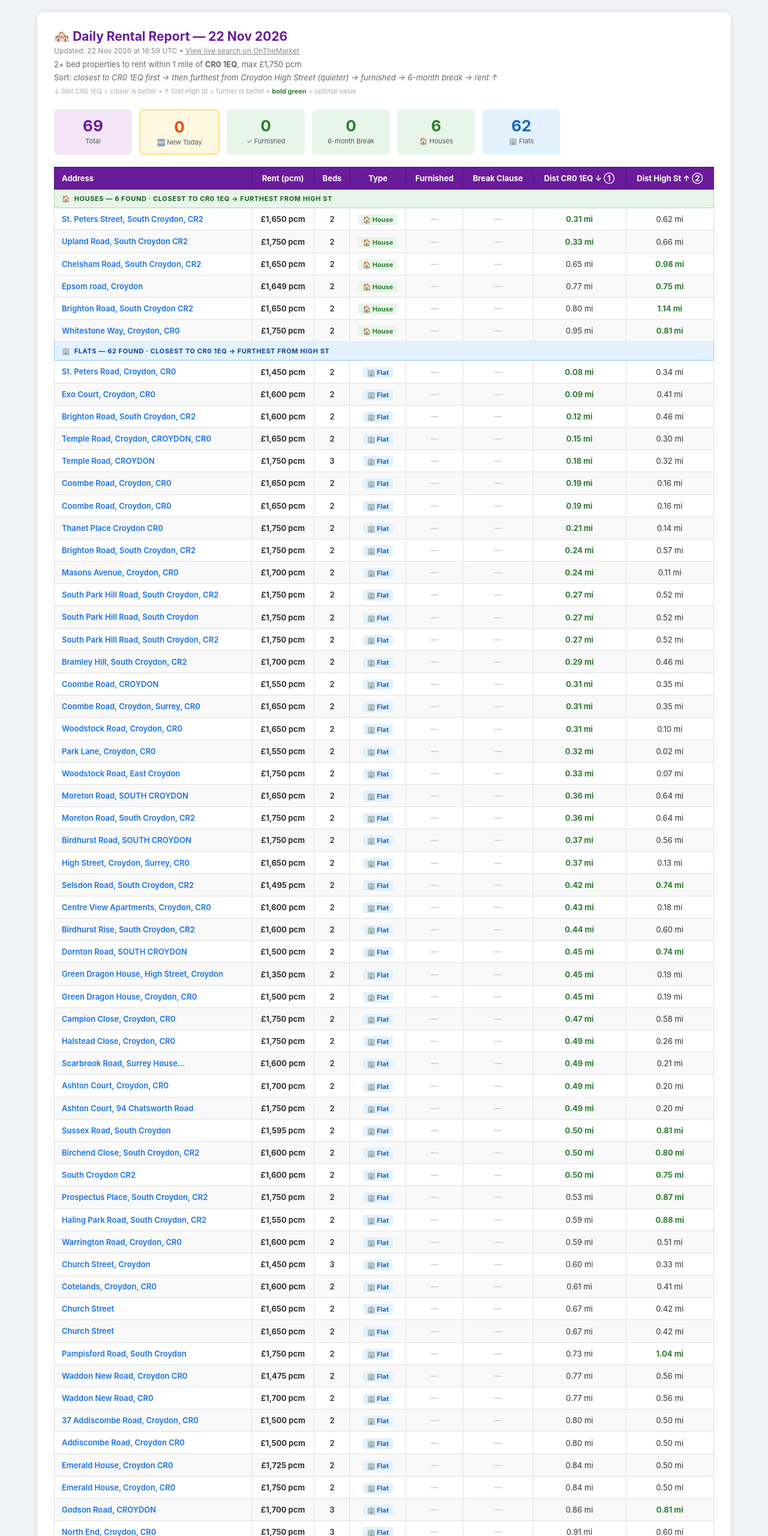
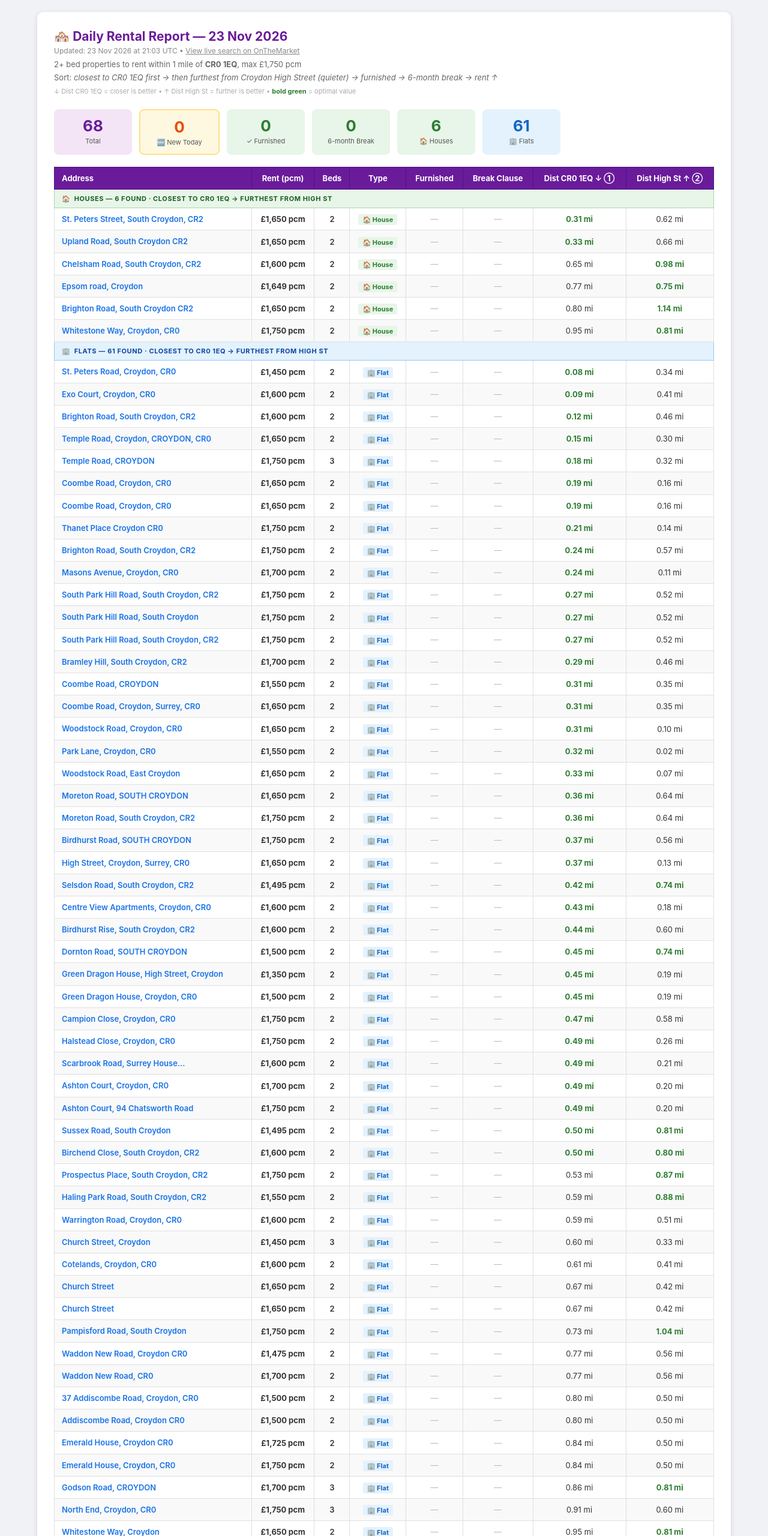
Before and after one commit to adreesh/property-reports, a plain HTML site: page rent.html in a window 1280 px wide. Shown: the top 2560 px of the page at 60% size. Drawn offline with Linux system fonts and the light colour scheme.

Commit message:
update rent report £1750pcm 2026-11-23 21:09 UTC

```diff
--- a/rent.html
+++ b/rent.html
@@ -3,14 +3,14 @@
 <head>
 <meta charset="UTF-8">
 <meta name="viewport" content="width=device-width,initial-scale=1">
-<title>Rental Report — 22 Nov 2026</title>
+<title>Rental Report — 23 Nov 2026</title>
 </head>
 <body style="font-family:-apple-system,Arial,sans-serif;background:#f0f2f5;margin:0;padding:20px;color:#333">
 <div style="background:white;border-radius:10px;box-shadow:0 2px 8px rgba(0,0,0,.12);padding:28px;max-width:1100px;margin:0 auto">
 
-  <h1 style="color:#6a1b9a;font-size:21px;margin:0 0 4px">🏘️ Daily Rental Report &mdash; 22 Nov 2026</h1>
+  <h1 style="color:#6a1b9a;font-size:21px;margin:0 0 4px">🏘️ Daily Rental Report &mdash; 23 Nov 2026</h1>
   <p style="color:#888;font-size:12px;margin:0 0 4px">
-    Updated: 22 Nov 2026 at 16:59 UTC &bull;
+    Updated: 23 Nov 2026 at 21:03 UTC &bull;
     <a href="https://www.onthemarket.com/to-rent/property/cr0-1eq/?radius=1.0&min-bedrooms=2&max-price=1750" target="_blank" style="color:#888">View live search on OnTheMarket</a>
   </p>
   <p style="color:#666;font-size:13px;margin:0 0 20px;line-height:1.7">
@@ -25,7 +25,7 @@
 
   <div style="display:flex;gap:12px;margin-bottom:20px;flex-wrap:wrap">
     <div style="background:#f3e5f5;border-radius:8px;padding:12px 20px;text-align:center;min-width:90px">
-      <div style="font-size:26px;font-weight:700;color:#6a1b9a">69</div>
+      <div style="font-size:26px;font-weight:700;color:#6a1b9a">68</div>
       <div style="font-size:11px;color:#555;margin-top:3px">Total</div>
     </div>
     <div style="background:#fff8e1;border-radius:8px;padding:12px 20px;text-align:center;min-width:90px;border:2px solid #ffe082">
@@ -45,7 +45,7 @@
       <div style="font-size:11px;color:#555;margin-top:3px">🏠 Houses</div>
     </div>
     <div style="background:#e3f2fd;border-radius:8px;padding:12px 20px;text-align:center;min-width:90px">
-      <div style="font-size:26px;font-weight:700;color:#1565c0">62</div>
+      <div style="font-size:26px;font-weight:700;color:#1565c0">61</div>
       <div style="font-size:11px;color:#555;margin-top:3px">🏢 Flats</div>
     </div>
   </div>
@@ -86,7 +86,7 @@
     <a href="https://www.onthemarket.com/details/20691369/" style="color:#1a73e8;font-weight:600;text-decoration:none"
        target="_blank">Upland Road, South Croydon CR2</a>
   </td>
-  <td style="padding:9px;border:1px solid #e0e0e0;text-align:center;font-weight:700;white-space:nowrap">£1,750 pcm</td>
+  <td style="padding:9px;border:1px solid #e0e0e0;text-align:center;font-weight:700;white-space:nowrap">£1,650 pcm</td>
   <td style="padding:9px;border:1px solid #e0e0e0;text-align:center;font-weight:600">2</td>
   <td style="padding:9px;border:1px solid #e0e0e0;text-align:center"><span style="background:#e8f5e9;color:#2e7d32;padding:2px 7px;border-radius:3px;font-size:11px;font-weight:700">🏠 House</span></td>
   <td style="padding:9px;border:1px solid #e0e0e0;text-align:center"><span style="color:#bbb">—</span></td>
@@ -99,7 +99,7 @@
     <a href="https://www.onthemarket.com/details/20598784/" style="color:#1a73e8;font-weight:600;text-decoration:none"
        target="_blank">Chelsham Road, South Croydon, CR2</a>
   </td>
-  <td style="padding:9px;border:1px solid #e0e0e0;text-align:center;font-weight:700;white-space:nowrap">£1,650 pcm</td>
+  <td style="padding:9px;border:1px solid #e0e0e0;text-align:center;font-weight:700;white-space:nowrap">£1,600 pcm</td>
   <td style="padding:9px;border:1px solid #e0e0e0;text-align:center;font-weight:600">2</td>
   <td style="padding:9px;border:1px solid #e0e0e0;text-align:center"><span style="background:#e8f5e9;color:#2e7d32;padding:2px 7px;border-radius:3px;font-size:11px;font-weight:700">🏠 House</span></td>
   <td style="padding:9px;border:1px solid #e0e0e0;text-align:center"><span style="color:#bbb">—</span></td>
@@ -145,7 +145,7 @@
   <td style="padding:9px;border:1px solid #e0e0e0;text-align:center"><span style="color:#bbb">—</span></td>
   <td style="padding:9px;border:1px solid #e0e0e0;text-align:center;white-space:nowrap">0.95 mi</td>
   <td style="padding:9px;border:1px solid #e0e0e0;text-align:center;white-space:nowrap"><span style="color:#2e7d32;font-weight:700">0.81 mi</span></td>
-</tr><tr><td colspan="8" style="padding:8px 12px;background:#e3f2fd;color:#0d47a1;font-size:11px;font-weight:700;letter-spacing:.6px;text-transform:uppercase;border:1px solid #90caf9">🏢&nbsp;&nbsp;Flats — 62 found · closest to CR0 1EQ → furthest from High St</td></tr>
+</tr><tr><td colspan="8" style="padding:8px 12px;background:#e3f2fd;color:#0d47a1;font-size:11px;font-weight:700;letter-spacing:.6px;text-transform:uppercase;border:1px solid #90caf9">🏢&nbsp;&nbsp;Flats — 61 found · closest to CR0 1EQ → furthest from High St</td></tr>
 <tr style="background:white">
   <td style="padding:9px 12px;border:1px solid #e0e0e0;line-height:1.4">
     <a href="https://www.onthemarket.com/details/20438781/" style="color:#1a73e8;font-weight:600;text-decoration:none"
@@ -385,7 +385,7 @@
     <a href="https://www.onthemarket.com/details/20714467/" style="color:#1a73e8;font-weight:600;text-decoration:none"
        target="_blank">Woodstock Road, East Croydon</a>
   </td>
-  <td style="padding:9px;border:1px solid #e0e0e0;text-align:center;font-weight:700;white-space:nowrap">£1,750 pcm</td>
+  <td style="padding:9px;border:1px solid #e0e0e0;text-align:center;font-weight:700;white-space:nowrap">£1,650 pcm</td>
   <td style="padding:9px;border:1px solid #e0e0e0;text-align:center;font-weight:600">2</td>
   <td style="padding:9px;border:1px solid #e0e0e0;text-align:center"><span style="background:#e3f2fd;color:#1565c0;padding:2px 7px;border-radius:3px;font-size:11px;font-weight:700">🏢 Flat</span></td>
   <td style="padding:9px;border:1px solid #e0e0e0;text-align:center"><span style="color:#bbb">—</span></td>
@@ -593,7 +593,7 @@
     <a href="https://www.onthemarket.com/details/6529944/" style="color:#1a73e8;font-weight:600;text-decoration:none"
        target="_blank">Sussex Road, South Croydon</a>
   </td>
-  <td style="padding:9px;border:1px solid #e0e0e0;text-align:center;font-weight:700;white-space:nowrap">£1,595 pcm</td>
+  <td style="padding:9px;border:1px solid #e0e0e0;text-align:center;font-weight:700;white-space:nowrap">£1,495 pcm</td>
   <td style="padding:9px;border:1px solid #e0e0e0;text-align:center;font-weight:600">2</td>
   <td style="padding:9px;border:1px solid #e0e0e0;text-align:center"><span style="background:#e3f2fd;color:#1565c0;padding:2px 7px;border-radius:3px;font-size:11px;font-weight:700">🏢 Flat</span></td>
   <td style="padding:9px;border:1px solid #e0e0e0;text-align:center"><span style="color:#bbb">—</span></td>
@@ -616,19 +616,6 @@
 </tr>
 <tr style="background:white">
   <td style="padding:9px 12px;border:1px solid #e0e0e0;line-height:1.4">
-    <a href="https://www.onthemarket.com/details/20633569/" style="color:#1a73e8;font-weight:600;text-decoration:none"
-       target="_blank">South Croydon CR2</a>
-  </td>
-  <td style="padding:9px;border:1px solid #e0e0e0;text-align:center;font-weight:700;white-space:nowrap">£1,600 pcm</td>
-  <td style="padding:9px;border:1px solid #e0e0e0;text-align:center;font-weight:600">2</td>
-  <td style="padding:9px;border:1px solid #e0e0e0;text-align:center"><span style="background:#e3f2fd;color:#1565c0;padding:2px 7px;border-radius:3px;font-size:11px;font-weight:700">🏢 Flat</span></td>
-  <td style="padding:9px;border:1px solid #e0e0e0;text-align:center"><span style="color:#bbb">—</span></td>
-  <td style="padding:9px;border:1px solid #e0e0e0;text-align:center"><span style="color:#bbb">—</span></td>
-  <td style="padding:9px;border:1px solid #e0e0e0;text-align:center;white-space:nowrap"><span style="color:#2e7d32;font-weight:700">0.50 mi</span></td>
-  <td style="padding:9px;border:1px solid #e0e0e0;text-align:center;white-space:nowrap"><span style="color:#2e7d32;font-weight:700">0.75 mi</span></td>
-</tr>
-<tr style="background:#f9f9f9">
-  <td style="padding:9px 12px;border:1px solid #e0e0e0;line-height:1.4">
     <a href="https://www.onthemarket.com/details/20714739/" style="color:#1a73e8;font-weight:600;text-decoration:none"
        target="_blank">Prospectus Place, South Croydon, CR2</a>
   </td>
@@ -640,7 +627,7 @@
   <td style="padding:9px;border:1px solid #e0e0e0;text-align:center;white-space:nowrap">0.53 mi</td>
   <td style="padding:9px;border:1px solid #e0e0e0;text-align:center;white-space:nowrap"><span style="color:#2e7d32;font-weight:700">0.87 mi</span></td>
 </tr>
-<tr style="background:white">
+<tr style="background:#f9f9f9">
   <td style="padding:9px 12px;border:1px solid #e0e0e0;line-height:1.4">
     <a href="https://www.onthemarket.com/details/17903469/" style="color:#1a73e8;font-weight:600;text-decoration:none"
        target="_blank">Haling Park Road, South Croydon, CR2</a>
@@ -653,7 +640,7 @@
   <td style="padding:9px;border:1px solid #e0e0e0;text-align:center;white-space:nowrap">0.59 mi</td>
   <td style="padding:9px;border:1px solid #e0e0e0;text-align:center;white-space:nowrap"><span style="color:#2e7d32;font-weight:700">0.88 mi</span></td>
 </tr>
-<tr style="background:#f9f9f9">
+<tr style="background:white">
   <td style="padding:9px 12px;border:1px solid #e0e0e0;line-height:1.4">
     <a href="https://www.onthemarket.com/details/17419082/" style="color:#1a73e8;font-weight:600;text-decoration:none"
        target="_blank">Warrington Road, Croydon, CR0</a>
@@ -666,7 +653,7 @@
   <td style="padding:9px;border:1px solid #e0e0e0;text-align:center;white-space:nowrap">0.59 mi</td>
   <td style="padding:9px;border:1px solid #e0e0e0;text-align:center;white-space:nowrap">0.51 mi</td>
 </tr>
-<tr style="background:white">
+<tr style="background:#f9f9f9">
   <td style="padding:9px 12px;border:1px solid #e0e0e0;line-height:1.4">
     <a href="https://www.onthemarket.com/details/7707430/" style="color:#1a73e8;font-weight:600;text-decoration:none"
        target="_blank">Church Street, Croydon</a>
@@ -679,7 +666,7 @@
   <td style="padding:9px;border:1px solid #e0e0e0;text-align:center;white-space:nowrap">0.60 mi</td>
   <td style="padding:9px;border:1px solid #e0e0e0;text-align:center;white-space:nowrap">0.33 mi</td>
 </tr>
-<tr style="background:#f9f9f9">
+<tr style="background:white">
   <td style="padding:9px 12px;border:1px solid #e0e0e0;line-height:1.4">
     <a href="https://www.onthemarket.com/details/20235144/" style="color:#1a73e8;font-weight:600;text-decoration:none"
        target="_blank">Cotelands, Croydon, CR0</a>
@@ -692,7 +679,7 @@
   <td style="padding:9px;border:1px solid #e0e0e0;text-align:center;white-space:nowrap">0.61 mi</td>
   <td style="padding:9px;border:1px solid #e0e0e0;text-align:center;white-space:nowrap">0.41 mi</td>
 </tr>
-<tr style="background:white">
+<tr style="background:#f9f9f9">
   <td style="padding:9px 12px;border:1px solid #e0e0e0;line-height:1.4">
     <a href="https://www.onthemarket.com/details/20120641/" style="color:#1a73e8;font-weight:600;text-decoration:none"
        target="_blank">Church Street</a>
@@ -705,7 +692,7 @@
   <td style="padding:9px;border:1px solid #e0e0e0;text-align:center;white-space:nowrap">0.67 mi</td>
   <td style="padding:9px;border:1px solid #e0e0e0;text-align:center;white-space:nowrap">0.42 mi</td>
 </tr>
-<tr style="background:#f9f9f9">
+<tr style="background:white">
   <td style="padding:9px 12px;border:1px solid #e0e0e0;line-height:1.4">
     <a href="https://www.onthemarket.com/details/20120642/" style="color:#1a73e8;font-weight:600;text-decoration:none"
        target="_blank">Church Street</a>
@@ -718,7 +705,7 @@
   <td style="padding:9px;border:1px solid #e0e0e0;text-align:center;white-space:nowrap">0.67 mi</td>
   <td style="padding:9px;border:1px solid #e0e0e0;text-align:center;white-space:nowrap">0.42 mi</td>
 </tr>
-<tr style="background:white">
+<tr style="background:#f9f9f9">
   <td style="padding:9px 12px;border:1px solid #e0e0e0;line-height:1.4">
     <a href="https://www.onthemarket.com/details/10286012/" style="color:#1a73e8;font-weight:600;text-decoration:none"
        target="_blank">Pampisford Road, South Croydon</a>
@@ -731,7 +718,7 @@
   <td style="padding:9px;border:1px solid #e0e0e0;text-align:center;white-space:nowrap">0.73 mi</td>
   <td style="padding:9px;border:1px solid #e0e0e0;text-align:center;white-space:nowrap"><span style="color:#2e7d32;font-weight:700">1.04 mi</span></td>
 </tr>
-<tr style="background:#f9f9f9">
+<tr style="background:white">
   <td style="padding:9px 12px;border:1px solid #e0e0e0;line-height:1.4">
     <a href="https://www.onthemarket.com/details/20784066/" style="color:#1a73e8;font-weight:600;text-decoration:none"
        target="_blank">Waddon New Road, Croydon CR0</a>
@@ -744,7 +731,7 @@
   <td style="padding:9px;border:1px solid #e0e0e0;text-align:center;white-space:nowrap">0.77 mi</td>
   <td style="padding:9px;border:1px solid #e0e0e0;text-align:center;white-space:nowrap">0.56 mi</td>
 </tr>
-<tr style="background:white">
+<tr style="background:#f9f9f9">
   <td style="padding:9px 12px;border:1px solid #e0e0e0;line-height:1.4">
     <a href="https://www.onthemarket.com/details/20751405/" style="color:#1a73e8;font-weight:600;text-decoration:none"
        target="_blank">Waddon New Road, CR0</a>
@@ -757,7 +744,7 @@
   <td style="padding:9px;border:1px solid #e0e0e0;text-align:center;white-space:nowrap">0.77 mi</td>
   <td style="padding:9px;border:1px solid #e0e0e0;text-align:center;white-space:nowrap">0.56 mi</td>
 </tr>
-<tr style="background:#f9f9f9">
+<tr style="background:white">
   <td style="padding:9px 12px;border:1px solid #e0e0e0;line-height:1.4">
     <a href="https://www.onthemarket.com/details/20592258/" style="color:#1a73e8;font-weight:600;text-decoration:none"
        target="_blank">37 Addiscombe Road, Croydon, CR0</a>
@@ -770,7 +757,7 @@
   <td style="padding:9px;border:1px solid #e0e0e0;text-align:center;white-space:nowrap">0.80 mi</td>
   <td style="padding:9px;border:1px solid #e0e0e0;text-align:center;white-space:nowrap">0.50 mi</td>
 </tr>
-<tr style="background:white">
+<tr style="background:#f9f9f9">
   <td style="padding:9px 12px;border:1px solid #e0e0e0;line-height:1.4">
     <a href="https://www.onthemarket.com/details/20597911/" style="color:#1a73e8;font-weight:600;text-decoration:none"
        target="_blank">Addiscombe Road, Croydon CR0</a>
@@ -783,7 +770,7 @@
   <td style="padding:9px;border:1px solid #e0e0e0;text-align:center;white-space:nowrap">0.80 mi</td>
   <td style="padding:9px;border:1px solid #e0e0e0;text-align:center;white-space:nowrap">0.50 mi</td>
 </tr>
-<tr style="background:#f9f9f9">
+<tr style="background:white">
   <td style="padding:9px 12px;border:1px solid #e0e0e0;line-height:1.4">
     <a href="https://www.onthemarket.com/details/20388629/" style="color:#1a73e8;font-weight:600;text-decoration:none"
        target="_blank">Emerald House, Croydon CR0</a>
@@ -796,7 +783,7 @@
   <td style="padding:9px;border:1px solid #e0e0e0;text-align:center;white-space:nowrap">0.84 mi</td>
   <td style="padding:9px;border:1px solid #e0e0e0;text-align:center;white-space:nowrap">0.50 mi</td>
 </tr>
-<tr style="background:white">
+<tr style="background:#f9f9f9">
   <td style="padding:9px 12px;border:1px solid #e0e0e0;line-height:1.4">
     <a href="https://www.onthemarket.com/details/20563569/" style="color:#1a73e8;font-weight:600;text-decoration:none"
        target="_blank">Emerald House, Croydon, CR0</a>
@@ -809,7 +796,7 @@
   <td style="padding:9px;border:1px solid #e0e0e0;text-align:center;white-space:nowrap">0.84 mi</td>
   <td style="padding:9px;border:1px solid #e0e0e0;text-align:center;white-space:nowrap">0.50 mi</td>
 </tr>
-<tr style="background:#f9f9f9">
+<tr style="background:white">
   <td style="padding:9px 12px;border:1px solid #e0e0e0;line-height:1.4">
     <a href="https://www.onthemarket.com/details/20388462/" style="color:#1a73e8;font-weight:600;text-decoration:none"
        target="_blank">Godson Road, CROYDON</a>
@@ -822,7 +809,7 @@
   <td style="padding:9px;border:1px solid #e0e0e0;text-align:center;white-space:nowrap">0.86 mi</td>
   <td style="padding:9px;border:1px solid #e0e0e0;text-align:center;white-space:nowrap"><span style="color:#2e7d32;font-weight:700">0.81 mi</span></td>
 </tr>
-<tr style="background:white">
+<tr style="background:#f9f9f9">
   <td style="padding:9px 12px;border:1px solid #e0e0e0;line-height:1.4">
     <a href="https://www.onthemarket.com/details/20312806/" style="color:#1a73e8;font-weight:600;text-decoration:none"
        target="_blank">North End, Croydon, CR0</a>
@@ -835,7 +822,7 @@
   <td style="padding:9px;border:1px solid #e0e0e0;text-align:center;white-space:nowrap">0.91 mi</td>
   <td style="padding:9px;border:1px solid #e0e0e0;text-align:center;white-space:nowrap">0.60 mi</td>
 </tr>
-<tr style="background:#f9f9f9">
+<tr style="background:white">
   <td style="padding:9px 12px;border:1px solid #e0e0e0;line-height:1.4">
     <a href="https://www.onthemarket.com/details/6573427/" style="color:#1a73e8;font-weight:600;text-decoration:none"
        target="_blank">Whitestone Way, Croydon</a>
@@ -848,7 +835,7 @@
   <td style="padding:9px;border:1px solid #e0e0e0;text-align:center;white-space:nowrap">0.95 mi</td>
   <td style="padding:9px;border:1px solid #e0e0e0;text-align:center;white-space:nowrap"><span style="color:#2e7d32;font-weight:700">0.81 mi</span></td>
 </tr>
-<tr style="background:white">
+<tr style="background:#f9f9f9">
   <td style="padding:9px 12px;border:1px solid #e0e0e0;line-height:1.4">
     <a href="https://www.onthemarket.com/details/16132339/" style="color:#1a73e8;font-weight:600;text-decoration:none"
        target="_blank">Whitestone Way, Croydon</a>
@@ -861,7 +848,7 @@
   <td style="padding:9px;border:1px solid #e0e0e0;text-align:center;white-space:nowrap">0.95 mi</td>
   <td style="padding:9px;border:1px solid #e0e0e0;text-align:center;white-space:nowrap"><span style="color:#2e7d32;font-weight:700">0.81 mi</span></td>
 </tr>
-<tr style="background:#f9f9f9">
+<tr style="background:white">
   <td style="padding:9px 12px;border:1px solid #e0e0e0;line-height:1.4">
     <a href="https://www.onthemarket.com/details/20787941/" style="color:#1a73e8;font-weight:600;text-decoration:none"
        target="_blank">Croydon CR0</a>
@@ -874,7 +861,7 @@
   <td style="padding:9px;border:1px solid #e0e0e0;text-align:center;white-space:nowrap">0.95 mi</td>
   <td style="padding:9px;border:1px solid #e0e0e0;text-align:center;white-space:nowrap">0.66 mi</td>
 </tr>
-<tr style="background:white">
+<tr style="background:#f9f9f9">
   <td style="padding:9px 12px;border:1px solid #e0e0e0;line-height:1.4">
     <a href="https://www.onthemarket.com/details/20616829/" style="color:#1a73e8;font-weight:600;text-decoration:none"
        target="_blank">Croydon CR0</a>
@@ -887,7 +874,7 @@
   <td style="padding:9px;border:1px solid #e0e0e0;text-align:center;white-space:nowrap">0.95 mi</td>
   <td style="padding:9px;border:1px solid #e0e0e0;text-align:center;white-space:nowrap">0.66 mi</td>
 </tr>
-<tr style="background:#f9f9f9">
+<tr style="background:white">
   <td style="padding:9px 12px;border:1px solid #e0e0e0;line-height:1.4">
     <a href="https://www.onthemarket.com/details/19106692/" style="color:#1a73e8;font-weight:600;text-decoration:none"
        target="_blank">Edith Court, Croydon, CR0</a>
@@ -900,7 +887,7 @@
   <td style="padding:9px;border:1px solid #e0e0e0;text-align:center;white-space:nowrap">0.96 mi</td>
   <td style="padding:9px;border:1px solid #e0e0e0;text-align:center;white-space:nowrap"><span style="color:#2e7d32;font-weight:700">0.78 mi</span></td>
 </tr>
-<tr style="background:white">
+<tr style="background:#f9f9f9">
   <td style="padding:9px 12px;border:1px solid #e0e0e0;line-height:1.4">
     <a href="https://www.onthemarket.com/details/17610675/" style="color:#1a73e8;font-weight:600;text-decoration:none"
        target="_blank">at Lettings, Flat 74, Delta Point...</a>
@@ -913,7 +900,7 @@
   <td style="padding:9px;border:1px solid #e0e0e0;text-align:center;white-space:nowrap">0.97 mi</td>
   <td style="padding:9px;border:1px solid #e0e0e0;text-align:center;white-space:nowrap">0.65 mi</td>
 </tr>
-<tr style="background:#f9f9f9">
+<tr style="background:white">
   <td style="padding:9px 12px;border:1px solid #e0e0e0;line-height:1.4">
     <a href="https://www.onthemarket.com/details/14293903/" style="color:#1a73e8;font-weight:600;text-decoration:none"
        target="_blank">at Lettings, Delta Point, Wellesley...</a>
@@ -926,7 +913,7 @@
   <td style="padding:9px;border:1px solid #e0e0e0;text-align:center;white-space:nowrap">0.97 mi</td>
   <td style="padding:9px;border:1px solid #e0e0e0;text-align:center;white-space:nowrap">0.65 mi</td>
 </tr>
-<tr style="background:white">
+<tr style="background:#f9f9f9">
   <td style="padding:9px 12px;border:1px solid #e0e0e0;line-height:1.4">
     <a href="https://www.onthemarket.com/details/20410455/" style="color:#1a73e8;font-weight:600;text-decoration:none"
        target="_blank">Canning Road, Croydon, CR0</a>
@@ -939,7 +926,7 @@
   <td style="padding:9px;border:1px solid #e0e0e0;text-align:center;white-space:nowrap">0.99 mi</td>
   <td style="padding:9px;border:1px solid #e0e0e0;text-align:center;white-space:nowrap"><span style="color:#2e7d32;font-weight:700">0.74 mi</span></td>
 </tr>
-<tr style="background:#f9f9f9">
+<tr style="background:white">
   <td style="padding:9px 12px;border:1px solid #e0e0e0;line-height:1.4">
     <a href="https://www.onthemarket.com/details/20754864/" style="color:#1a73e8;font-weight:600;text-decoration:none"
        target="_blank">Peebles Court, Croydon CR0</a>
--- a/rent_ids.json
+++ b/rent_ids.json
@@ -1,5 +1,5 @@
 {
-  "date": "2026-11-22 17:05 UTC",
+  "date": "2026-11-23 21:09 UTC",
   "ids": [
     "20438781",
     "20693877",
@@ -40,7 +40,6 @@
     "20623946",
     "6529944",
     "19217682",
-    "20633569",
     "20714739",
     "17903469",
     "17419082",
```
